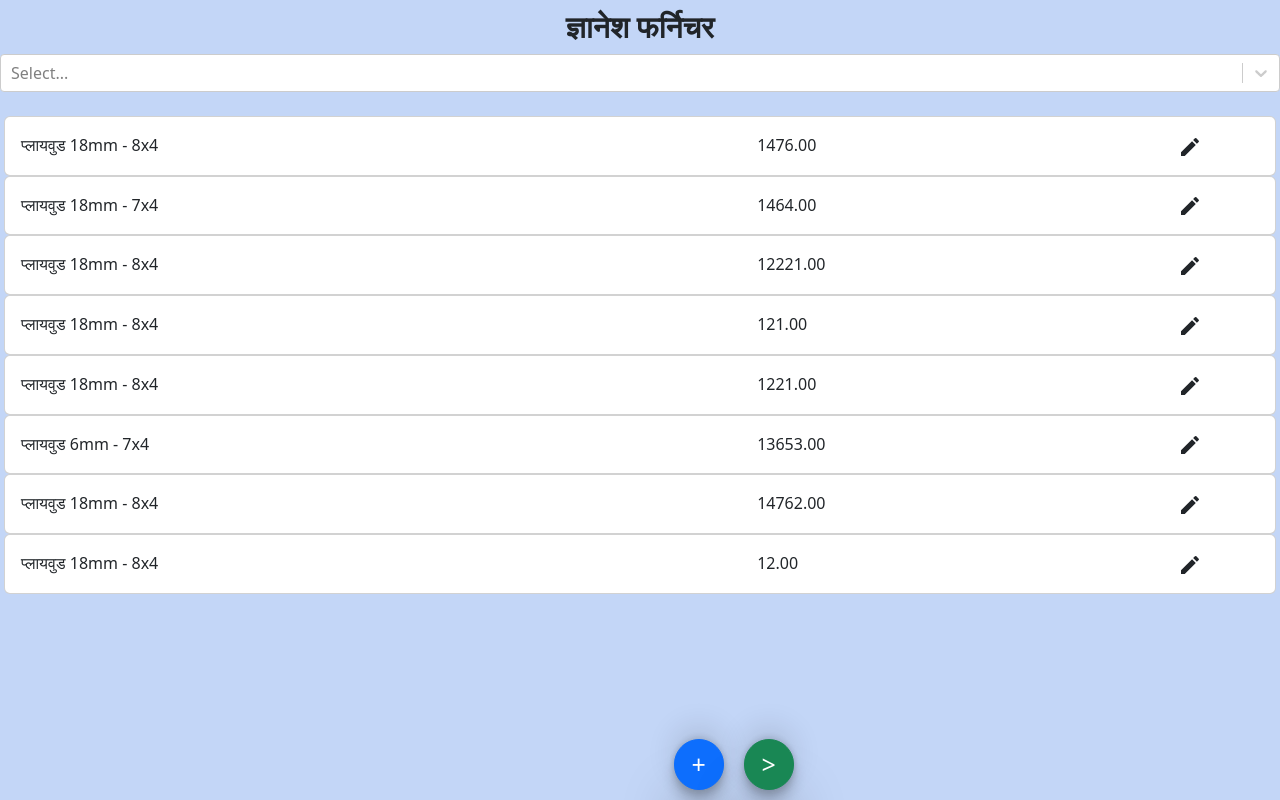
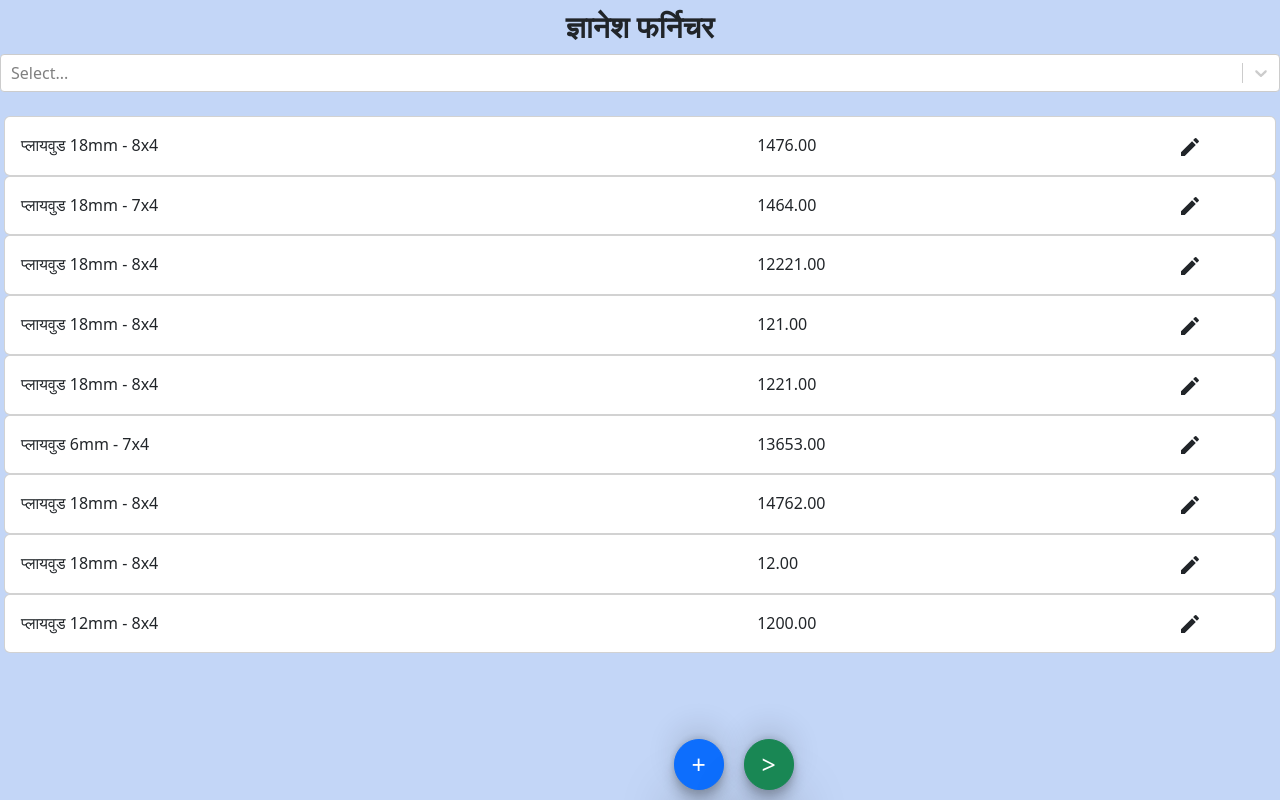
Before and after one commit to dnyanesh-furniture/quotation, a React (Create React App) app: page / in a window 1280 px wide. Built offline with nearby package versions, Linux system fonts and the light colour scheme; data requests are answered from the project's data file.

Commit message:
Local VScode

```diff
--- a/items.json
+++ b/items.json
@@ -240,6 +240,12 @@
       "size": "18mm - 8x4",
       "total": "12.00",
       "id": 8
+    },
+    {
+      "item": "प्लायवुड",
+      "size": "12mm - 8x4",
+      "total": "1200.00",
+      "id": 9
     }
   ]
 }
--- a/package.json
+++ b/package.json
@@ -23,7 +23,7 @@
   "scripts": {
     "predeploy": "npm run build",
     "deploy": "gh-pages -d build",
-    "start": "json-server --watch items.json --port 3001",
+    "start": "npx json-server --watch items.json --port = 3001",
     "dev": "react-scripts start",
     "build": "react-scripts build",
     "test": "react-scripts test",
--- a/src/components/Quotation/Quotation.js
+++ b/src/components/Quotation/Quotation.js
@@ -44,7 +44,7 @@ useEffect(()=>{
     throw new Error(error);
 });
 },[])
-
+ /*
 setInterval(() => {
   let val = sessionStorage.getItem("itemFlag");
   console.log(val);
@@ -65,7 +65,7 @@ setInterval(() => {
 
   }
 }, 10000);
-
+ */
 const FurnitureList = () => {
     return <>
     <Select options={itemOptions} onChange={(e)=>getData(e)} id="furnitureList"/>
```
